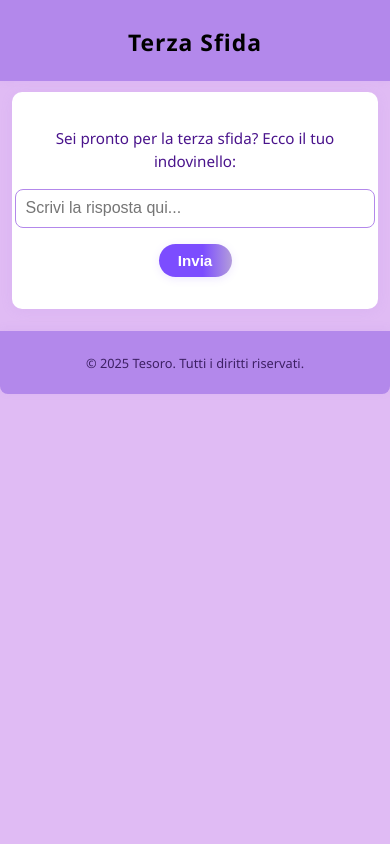
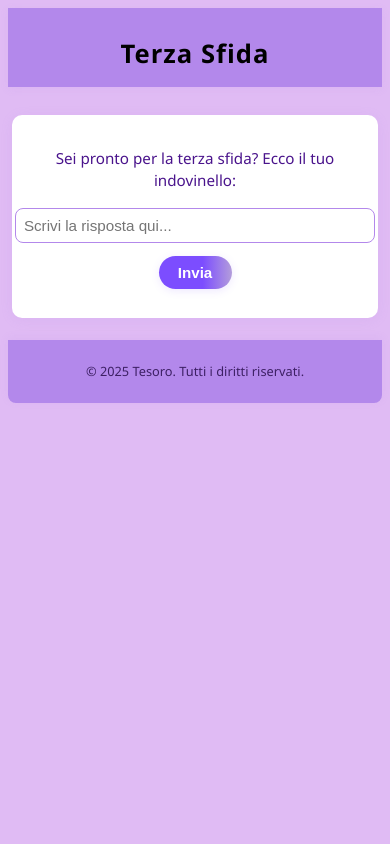
Before and after one commit to valentina-its/Aurorina, a Flask app: page /TerzaSfida in a window 390 px wide. Run offline with Flask 3, Linux system fonts and the light colour scheme.

Commit message:
fatto fare media query per dispositivi mobili. Ora spero che funga

```diff
--- a/app/static/css/form.css
+++ b/app/static/css/form.css
@@ -34,6 +34,30 @@
     background: linear-gradient(90deg, #b39ddb 0%, #7c4dff 100%);
     transform: scale(1.04);
 }
+/* Media query per Redmi Note 11 e dispositivi simili */
+@media (max-width: 600px) {
+    .input-group {
+        margin-bottom: 0.8rem;
+    }
+
+    .input-group label {
+        margin-bottom: 0.2rem;
+    }
+
+    .input-group input {
+        padding: 0.5rem;
+        font-size: 0.95rem;
+        margin-bottom: 0.4rem;
+    }
+
+    .btn, .center-btn {
+        font-size: 1rem;
+        padding: 0.6rem 1.8rem;
+        margin: 0.4rem auto 1rem auto;
+    }
+}
+
+/* Mantenere anche la media query esistente per dispositivi molto piccoli */
 @media (max-width: 400px) {
     .btn, .center-btn {
         font-size: 0.95rem;
--- a/app/static/css/randomDuck.css
+++ b/app/static/css/randomDuck.css
@@ -9,6 +9,16 @@ img.random-duck {
     margin-left: auto;
     margin-right: auto;
 }
+/* Media query per Redmi Note 11 e dispositivi simili */
+@media (max-width: 600px) {
+    img.random-duck {
+        max-width: 280px;
+        border-radius: 12px;
+        margin-bottom: 1rem;
+    }
+}
+
+/* Mantenere anche la media query esistente per dispositivi molto piccoli */
 @media (max-width: 400px) {
     img.random-duck {
         max-width: 180px;
--- a/app/static/css/style.css
+++ b/app/static/css/style.css
@@ -81,6 +81,39 @@ footer {
 *, *::before, *::after {
     box-sizing: border-box;
 }
+/* Media query per Redmi Note 11 e dispositivi simili */
+@media (max-width: 600px) {
+    body {
+        padding: 0.5rem;
+    }
+
+    header {
+        padding: 1rem 0.5rem;
+        margin-bottom: 1rem;
+    }
+
+    h1 {
+        font-size: 1.6rem;
+        margin-bottom: 0.5rem;
+    }
+
+    h2 {
+        font-size: 1.3rem;
+        margin-bottom: 0.4rem;
+    }
+
+    main {
+        padding: 1rem 0.5rem;
+        margin-bottom: 1rem;
+    }
+
+    footer {
+        padding: 0.8rem 0.5rem;
+        margin-top: 1rem;
+    }
+}
+
+/* Mantenere anche la media query esistente per dispositivi molto piccoli */
 @media (max-width: 400px) {
     header {
         font-size: 1.1rem;
--- a/app/static/css/text.css
+++ b/app/static/css/text.css
@@ -25,6 +25,27 @@ main p, .random-duck-text {
     border-radius: 12px;
     box-shadow: 0 2px 8px rgba(124,77,255,0.13);
 }
+/* Media query per Redmi Note 11 e dispositivi simili */
+@media (max-width: 600px) {
+    main p, .random-duck-text {
+        font-size: 1.05rem;
+        margin: 1rem auto;
+        padding: 0.4rem 0.2rem;
+        max-width: 98%;
+    }
+
+    .error-message {
+        padding: 0.6rem 0.4rem;
+        margin: 0.8rem auto;
+        font-size: 0.95rem;
+    }
+
+    .error-message img {
+        max-width: 200px;
+    }
+}
+
+/* Mantenere anche la media query esistente per dispositivi molto piccoli */
 @media (max-width: 400px) {
     main p, .random-duck-text {
         font-size: 0.95rem;
--- a/app/templates/messaggioBar.html
+++ b/app/templates/messaggioBar.html
@@ -14,6 +14,7 @@
         <h1>Papera Indizio!</h1>
     </header>
     <main>
+        <p class="random-duck-text">
             Ora che hai inquadrato il QR code giusto,<br>
             ecco il prossimo indizio:<br>
 
@@ -28,6 +29,7 @@
 
             È il posto dove le chiacchiere diventano vere,<br>
             cerca bene, il prossimo indizio ti attende… senza barriere.
+        </p>
     </main>
     <footer>
 
```
Also changed, not shown: 1 other file. Lines whose indentation alone changed are shown as unchanged.
